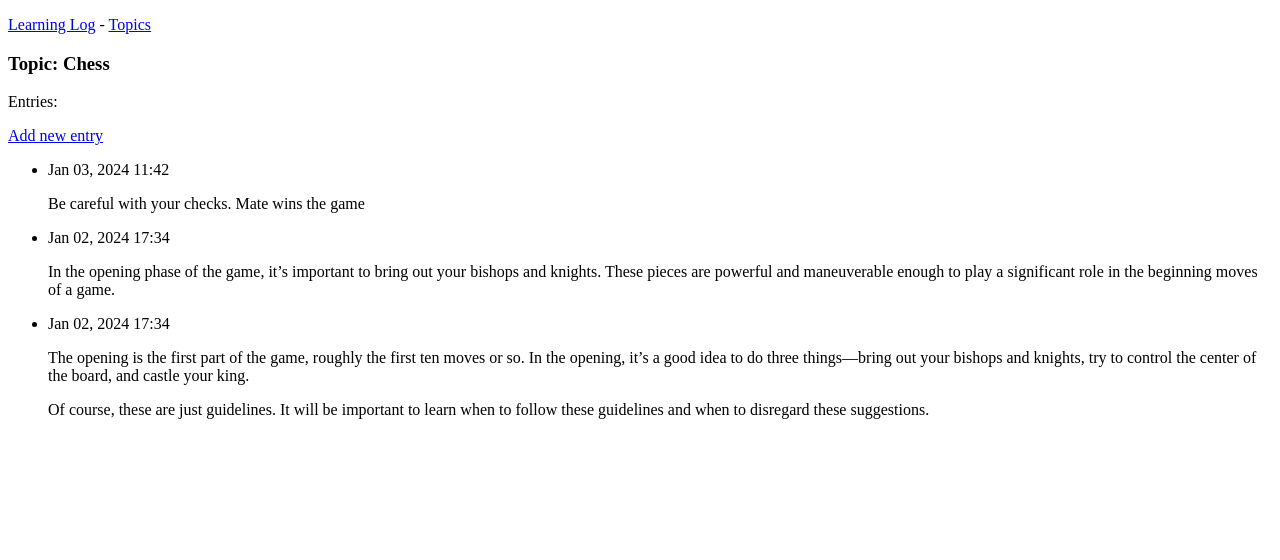
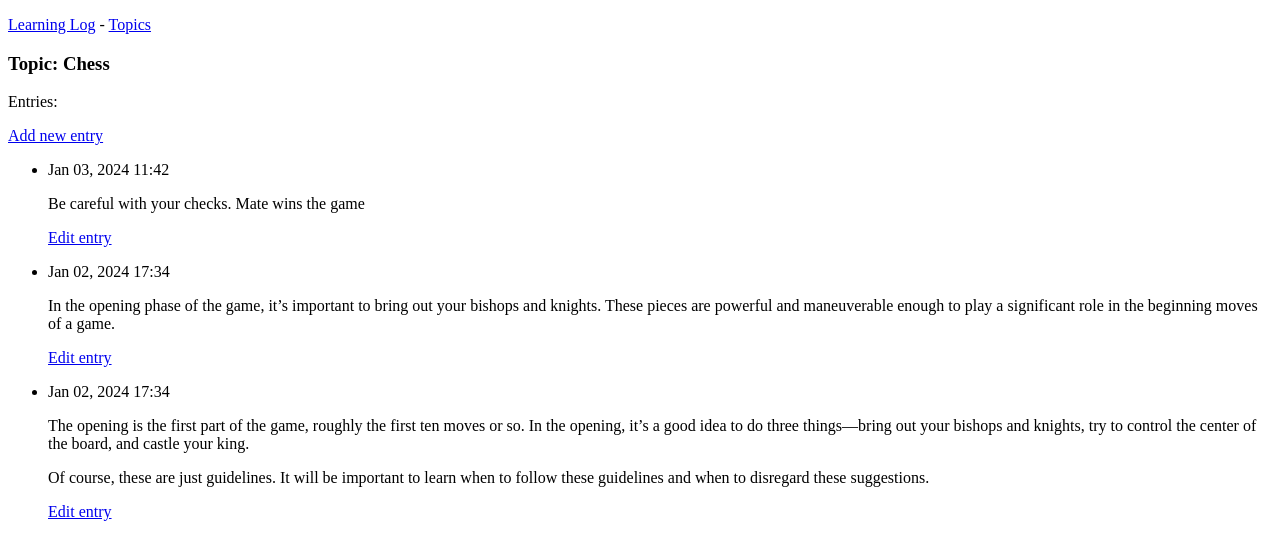
Before and after one commit to Dejvvit13/LearningLog, a Django app: page /topics/1 in a window 1280 px wide. Shown: the top 560 px of the page. Run offline with Django 5.2, Linux system fonts and the light colour scheme; data comes from the database, SQL or seed files in the repository; both versions use the stored data as it was after the commit.

Commit message:
editing an entry

```diff
--- a/learning_logs/templates/learning_logs/topic.html
+++ b/learning_logs/templates/learning_logs/topic.html
@@ -10,6 +10,7 @@
     <li>
         <p>{{ entry.date_added|date:'M d, Y H:i' }}</p>
         <p>{{ entry.text|linebreaks }}</p>
+        <p><a href="{% url 'learning_logs:edit_entry' entry.id %}">Edit entry</a></p>
     </li>
     {% empty %}
     <li>There are no entries for this topic yet.</li>
--- a/learning_logs/urls.py
+++ b/learning_logs/urls.py
@@ -12,4 +12,5 @@ urlpatterns = [
 	path('topics/<int:topic_id>', views.topic, name='topic'),
 	path('new_topic/', views.new_topic, name='new_topic'),
 	path('new_entry/<int:topic_id>/', views.new_entry, name='new_entry'),
+	path('edit_entry/<int:entry_id>/', views.edit_entry, name='edit_entry'),
 ]
--- a/learning_logs/views.py
+++ b/learning_logs/views.py
@@ -1,5 +1,5 @@
 from django.shortcuts import render, redirect
-from .models import Topic
+from .models import Topic, Entry
 from .forms import TopicForm, EntryForm
 
 
@@ -47,3 +47,17 @@ def new_entry(request, topic_id):
 			return redirect('learning_logs:topic', topic_id=topic_id)
 	context = {'topic': topic, 'form': form}
 	return render(request, 'learning_logs/new_entry.html', context)
+
+
+def edit_entry(request, entry_id):
+	entry = Entry.objects.get(id=entry_id)
+	topic = entry.topic
+	if request.method != 'POST':
+		form = EntryForm(instance=entry)
+	else:
+		form = EntryForm(instance=entry, data=request.POST)
+		if form.is_valid():
+			form.save()
+			return redirect('learning_logs:topic', topic_id=topic.id)
+	context = {'entry': entry, 'topic': topic, 'form': form}
+	return render(request, 'learning_logs/edit_entry.html', context)
```
Also changed, not shown: learning_logs/templates/learning_logs/edit_entry.html (added, +13 -0 lines), db.sqlite3.
